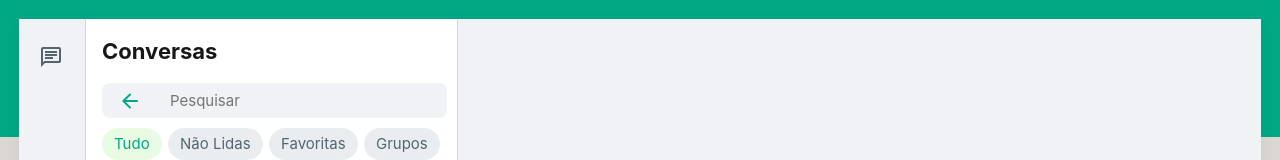
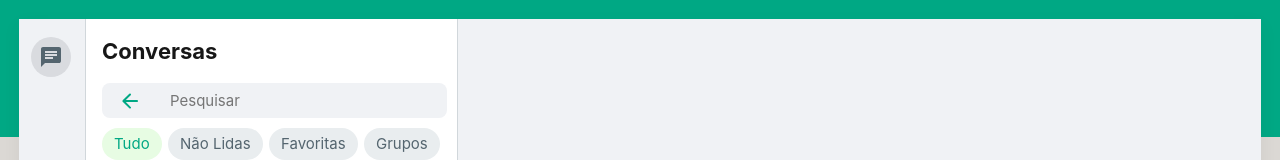
Before and after one commit to jsevitor/nextjs-whatsapp-clone, a Next.js app: page / in a window 1280 px wide. Shown: the top 160 px of the page. Built offline with nearby package versions, Linux system fonts and the light colour scheme; some icons are missing; a web font is replaced by a local one.

Commit message:
fix: ajustes no componente navbar

```diff
--- a/src/components/navbar/Navbar.jsx
+++ b/src/components/navbar/Navbar.jsx
@@ -5,7 +5,7 @@ import Image from "next/image";
 
 const Navbar = () => {
   // Estado para controlar o ícone ativo
-  const [activeIcon, setActiveIcon] = useState("");
+  const [activeIcon, setActiveIcon] = useState("conversas");
 
   // Função para lidar com o clique nos ícones
   const handleIconClick = (iconName) => {
```
